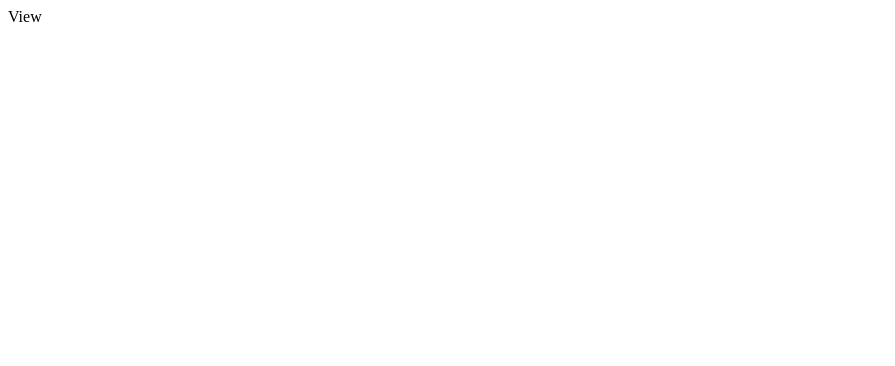
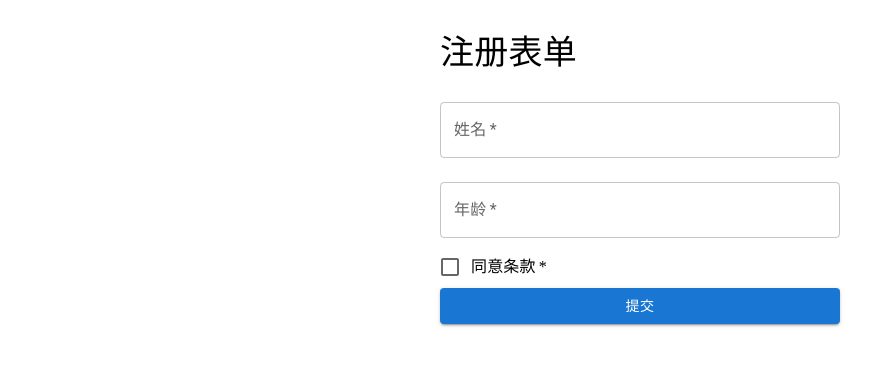
Before and after one commit to bfzg/local_proxy, a React (Vite) app in the folder src/renderer/: page / in a window 1280 px wide. Shown: the top 366 px of the page, without its empty margins (0-895 px from the left). Built offline with nearby package versions, Linux system fonts and the light colour scheme.

Commit message:
尝试导入mui

```diff
--- a/package.json
+++ b/package.json
@@ -23,6 +23,9 @@
   "dependencies": {
     "@electron-toolkit/preload": "^3.0.1",
     "@electron-toolkit/utils": "^3.0.0",
+    "@emotion/react": "^11.13.3",
+    "@emotion/styled": "^11.13.0",
+    "@mui/material": "^6.0.2",
     "electron-updater": "^6.1.7",
     "express": "^4.19.2",
     "http-proxy-middleware": "^3.0.2",
--- a/src/renderer/index.html
+++ b/src/renderer/index.html
@@ -1,17 +1,20 @@
 <!doctype html>
 <html>
+
 <head>
   <meta charset="UTF-8" />
   <title>Electron</title>
   <!-- https://developer.mozilla.org/en-US/docs/Web/HTTP/CSP -->
-    <meta
-      http-equiv="Content-Security-Policy"
-      content="default-src 'self'; script-src 'self'; style-src 'self' 'unsafe-inline'; img-src 'self' data:"
-    />
+  <meta http-equiv="Content-Security-Policy"
+    content="default-src 'self'; script-src 'self'; style-src 'self' 'unsafe-inline'; img-src 'self' data:" />
+  <link rel="preconnect" href="https://fonts.googleapis.com" />
+  <link rel="preconnect" href="https://fonts.gstatic.com" crossorigin />
+  <link rel="stylesheet" href="https://fonts.googleapis.com/css2?family=Roboto:wght@300;400;500;700&display=swap" />
 </head>
 
 <body>
   <div id="root"></div>
   <script type="module" src="/src/main.tsx"></script>
 </body>
+
 </html>
--- /dev/null
+++ b/src/renderer/src/page/home/components/form.tsx
@@ -0,0 +1,103 @@
+import React, { useState } from 'react'
+import {
+  Button,
+  TextField,
+  Select,
+  MenuItem,
+  FormControl,
+  InputLabel,
+  Checkbox,
+  FormControlLabel,
+  Box,
+  Typography
+} from '@mui/material'
+
+const FormConfig: React.FC = () => {
+  // 定义表单状态
+  const [formData, setFormData] = useState({
+    name: '',
+    age: '',
+    gender: '',
+    agreeToTerms: false
+  })
+
+  const handleChange = (e: React.ChangeEvent<HTMLInputElement | HTMLTextAreaElement>) => {
+    const { name, value } = e.target
+    setFormData({
+      ...formData,
+      [name]: value
+    })
+  }
+
+  const handleSelectChange = (e: React.ChangeEvent<{ value: unknown }>) => {
+    setFormData({
+      ...formData,
+      gender: e.target.value as string
+    })
+  }
+
+  const handleCheckboxChange = (e: React.ChangeEvent<HTMLInputElement>) => {
+    setFormData({
+      ...formData,
+      agreeToTerms: e.target.checked
+    })
+  }
+
+  const handleSubmit = (e: React.FormEvent) => {
+    e.preventDefault()
+    // 提交表单
+    console.log(formData)
+  }
+
+  return (
+    <Box sx={{ maxWidth: 400, mx: 'auto', mt: 4 }}>
+      <Typography variant="h4" gutterBottom>
+        注册表单
+      </Typography>
+      <form onSubmit={handleSubmit}>
+        {/* 姓名输入框 */}
+        <TextField
+          label="姓名"
+          name="name"
+          value={formData.name}
+          onChange={handleChange}
+          fullWidth
+          margin="normal"
+          required
+        />
+
+        {/* 年龄输入框 */}
+        <TextField
+          label="年龄"
+          name="age"
+          value={formData.age}
+          onChange={handleChange}
+          type="number"
+          fullWidth
+          margin="normal"
+          required
+        />
+
+        {/* 同意条款复选框 */}
+        <FormControlLabel
+          control={
+            <Checkbox
+              checked={formData.agreeToTerms}
+              onChange={handleCheckboxChange}
+              name="agreeToTerms"
+              required
+            />
+          }
+          label="同意条款"
+        />
+
+        {/* 提交按钮 */}
+        <Button type="submit" variant="contained" color="primary" fullWidth>
+          提交
+        </Button>
+      </form>
+    </Box>
+  )
+}
+
+export default FormConfig
--- a/src/renderer/src/page/home/view.tsx
+++ b/src/renderer/src/page/home/view.tsx
@@ -1,11 +1,16 @@
 import React, { useEffect } from 'react'
+import FormConfig from './components/form'
 
 const View: React.FC = () => {
   useEffect(() => {
     console.log('View')
     console.log(window.electronAPI)
   }, [])
-  return <div>View</div>
+  return (
+    <div>
+      <FormConfig />
+    </div>
+  )
 }
 
 export default View
```
Also changed, not shown: .eslintrc.cjs, 1 other file (tests, documents, lock files or other folders). Lines whose indentation alone changed are shown as unchanged.
